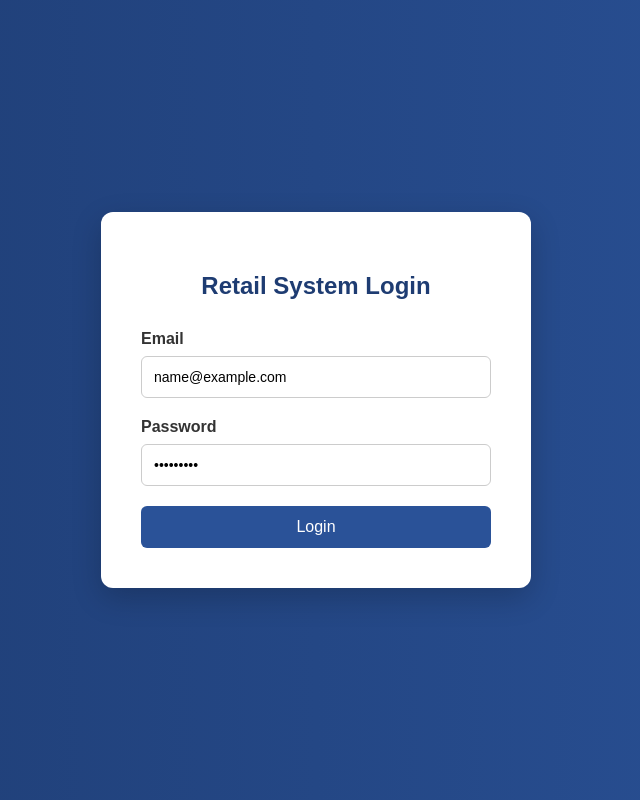
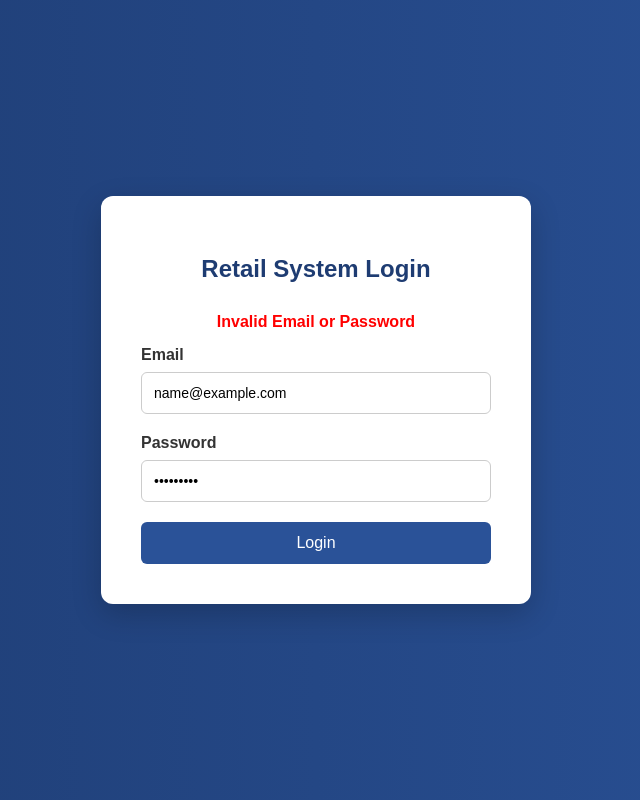
Before and after one commit to khajabasha7/retail-management-system, a React (Vite) app in the folder client/: page / in a window 1280 px wide. Both pictures are taken after typing "name@example.com", "Sample123" into the empty fields and a click on the button "Login". Shown: the whole page, without its empty margins (324-964 px from the left). Built offline with nearby package versions, Linux system fonts and the light colour scheme; no server answers.

Commit message:
week 3 half done

```diff
--- a/client/src/pages/Login.jsx
+++ b/client/src/pages/Login.jsx
@@ -6,13 +6,19 @@ import "./login.css";
 function Login() {
   const [email, setEmail] = useState("");
   const [password, setPassword] = useState("");
+
   const [loading, setLoading] = useState(false);
+  const [message, setMessage] = useState("");
+  const [errorMsg, setErrorMsg] = useState("");
 
   const navigate = useNavigate();
 
   const handleLogin = async (e) => {
     e.preventDefault();
+
     setLoading(true);
+    setMessage("");
+    setErrorMsg("");
 
     try {
       const res = await API.post("/auth/login", {
@@ -20,18 +26,24 @@ function Login() {
         password,
       });
 
-      // Save token
-      localStorage.setItem("token", res.data.token);
+      localStorage.setItem(
+        "token",
+        res.data.token
+      );
 
-      // Save role
-      localStorage.setItem("role", res.data.user.role);
+      localStorage.setItem(
+        "role",
+        res.data.user.role
+      );
 
-      // Save name
-      localStorage.setItem("name", res.data.user.name);
+      localStorage.setItem(
+        "name",
+        res.data.user.name
+      );
 
-      alert("Login Successful");
+      setMessage("✅ Login Successful");
 
-      // Redirect based on role
+      setTimeout(() => {
         const role = res.data.user.role;
 
         if (role === "Admin") {
@@ -41,13 +53,14 @@ function Login() {
         } else {
           navigate("/cashier");
         }
+      }, 1000);
 
     } catch (error) {
       console.log(error);
 
-      alert(
+      setErrorMsg(
         error.response?.data?.message ||
-        "Login failed. Check credentials"
+        "Invalid Email or Password"
       );
     } finally {
       setLoading(false);
@@ -63,6 +76,32 @@ function Login() {
           Retail System Login
         </h2>
 
+        {message && (
+          <p
+            style={{
+              color: "green",
+              textAlign: "center",
+              marginBottom: "15px",
+              fontWeight: "bold",
+            }}
+          >
+            {message}
+          </p>
+        )}
+
+        {errorMsg && (
+          <p
+            style={{
+              color: "red",
+              textAlign: "center",
+              marginBottom: "15px",
+              fontWeight: "bold",
+            }}
+          >
+            {errorMsg}
+          </p>
+        )}
+
         <form onSubmit={handleLogin}>
 
           <div className="form-group">
@@ -72,7 +111,9 @@ function Login() {
               type="email"
               placeholder="Enter Email"
               value={email}
-              onChange={(e) => setEmail(e.target.value)}
+              onChange={(e) =>
+                setEmail(e.target.value)
+              }
               required
             />
           </div>
@@ -84,7 +125,9 @@ function Login() {
               type="password"
               placeholder="Enter Password"
               value={password}
-              onChange={(e) => setPassword(e.target.value)}
+              onChange={(e) =>
+                setPassword(e.target.value)
+              }
               required
             />
           </div>
@@ -94,11 +137,15 @@ function Login() {
             disabled={loading}
             className="login-button"
           >
-            {loading ? "Logging in..." : "Login"}
+            {loading
+              ? "Logging in..."
+              : "Login"}
           </button>
 
         </form>
+
       </div>
+
     </div>
   );
 }
```
Lines whose indentation alone changed are shown as unchanged.
